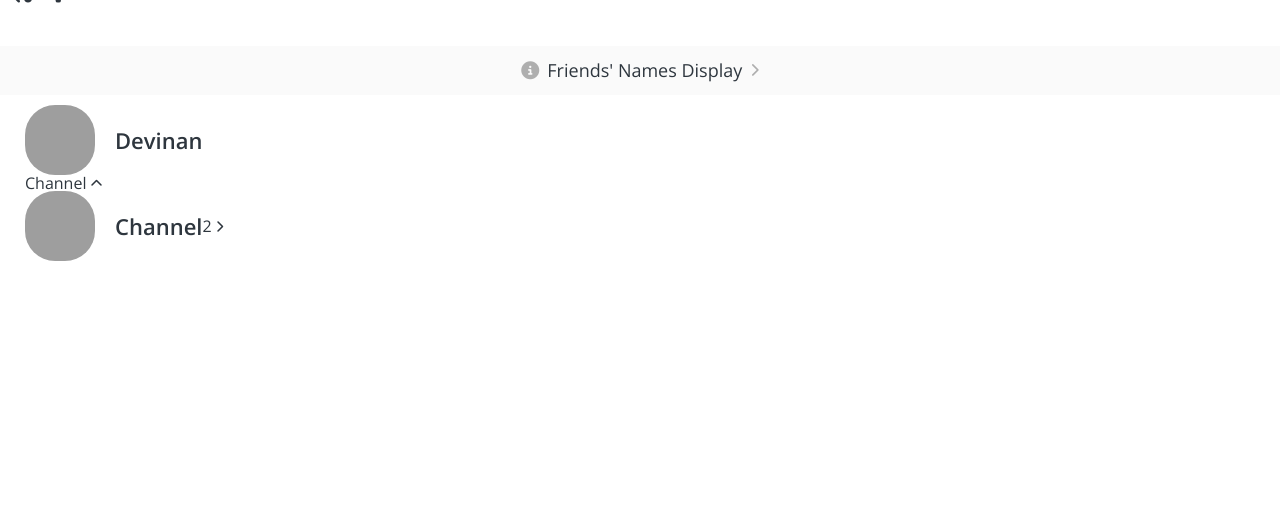
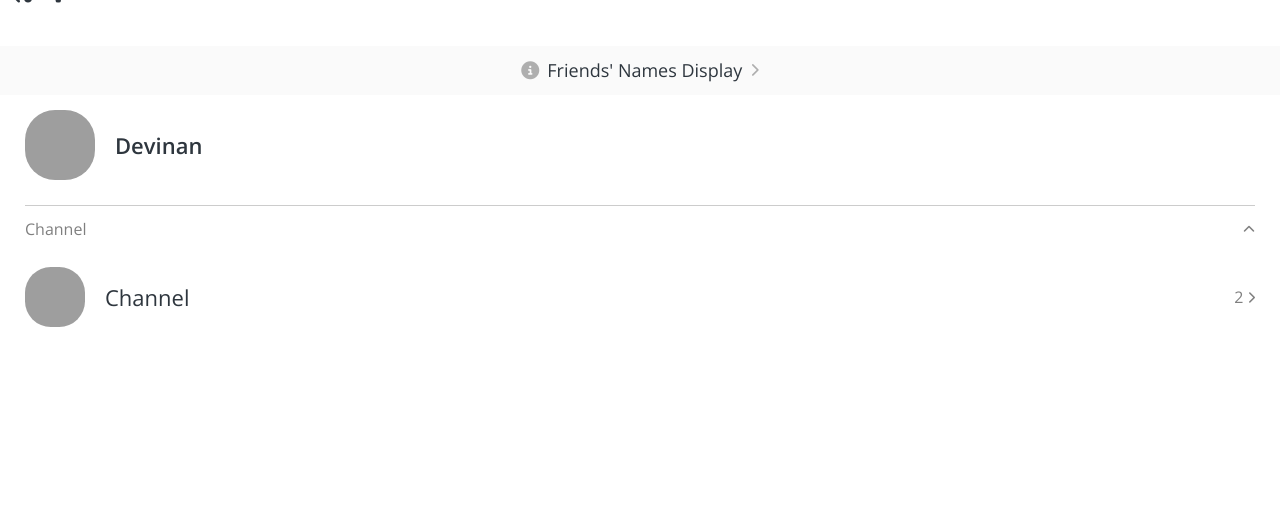
Before and after one commit to seunghyeokleeme/kokoa-talk, a web app: file friends.html in a window 1280 px wide. Shown: the part 58-584 px from the top of the page. Run offline with its HTML, style and script files only (its server is not run), Linux system fonts and the light colour scheme; some libraries are stand-ins or nearby versions; grey boxes are pictures that could not be loaded.

Commit message:
#6.18 Finishing Friends Screen

```diff
--- a/css/components/user-component.css
+++ b/css/components/user-component.css
@@ -2,6 +2,10 @@
 .user-component__column:first-child {
   display: flex;
   align-items: center;
+}
+
+.user-component {
+  justify-content: space-between;
 }
 
 .user-component__avatar {
@@ -26,3 +30,16 @@
   width: 70px;
   height: 70px;
 }
+
+.user-component__avatar--sm {
+  width: 60px;
+  height: 60px;
+}
+
+.user-component__title--not-bold {
+  font-weight: 400;
+}
+
+.user-component__column:last-child {
+  color: rgba(0, 0, 0, 0.5);
+}
--- a/css/screens/friends.css
+++ b/css/screens/friends.css
@@ -4,7 +4,7 @@
   background-color: #fafafa;
   padding: 15px 0px;
   font-size: 18px;
-  margin-bottom: 10px;
+  margin-bottom: 15px;
 }
 
 #friends-display-link i {
@@ -15,3 +15,17 @@
 .friends-screen {
   padding: 0px var(--horizontal-space);
 }
+
+.friends-screen__channel {
+  margin-top: 25px;
+  border-top: 1px solid rgba(0, 0, 0, 0.2);
+  padding-top: 15px;
+}
+
+.friends-screen__channel-header {
+  margin-bottom: 30px;
+  display: flex;
+  justify-content: space-between;
+  align-items: center;
+  color: rgba(0, 0, 0, 0.5);
+}
--- a/friends.html
+++ b/friends.html
@@ -62,7 +62,9 @@
               class="user-component__avatar user-component__avatar--sm"
             />
             <div class="user-component__text">
-              <h4 class="user-component__title">Channel</h4>
+              <h4 class="user-component__title user-component__title--not-bold">
+                Channel
+              </h4>
             </div>
           </div>
           <div class="user-component__column">
```
